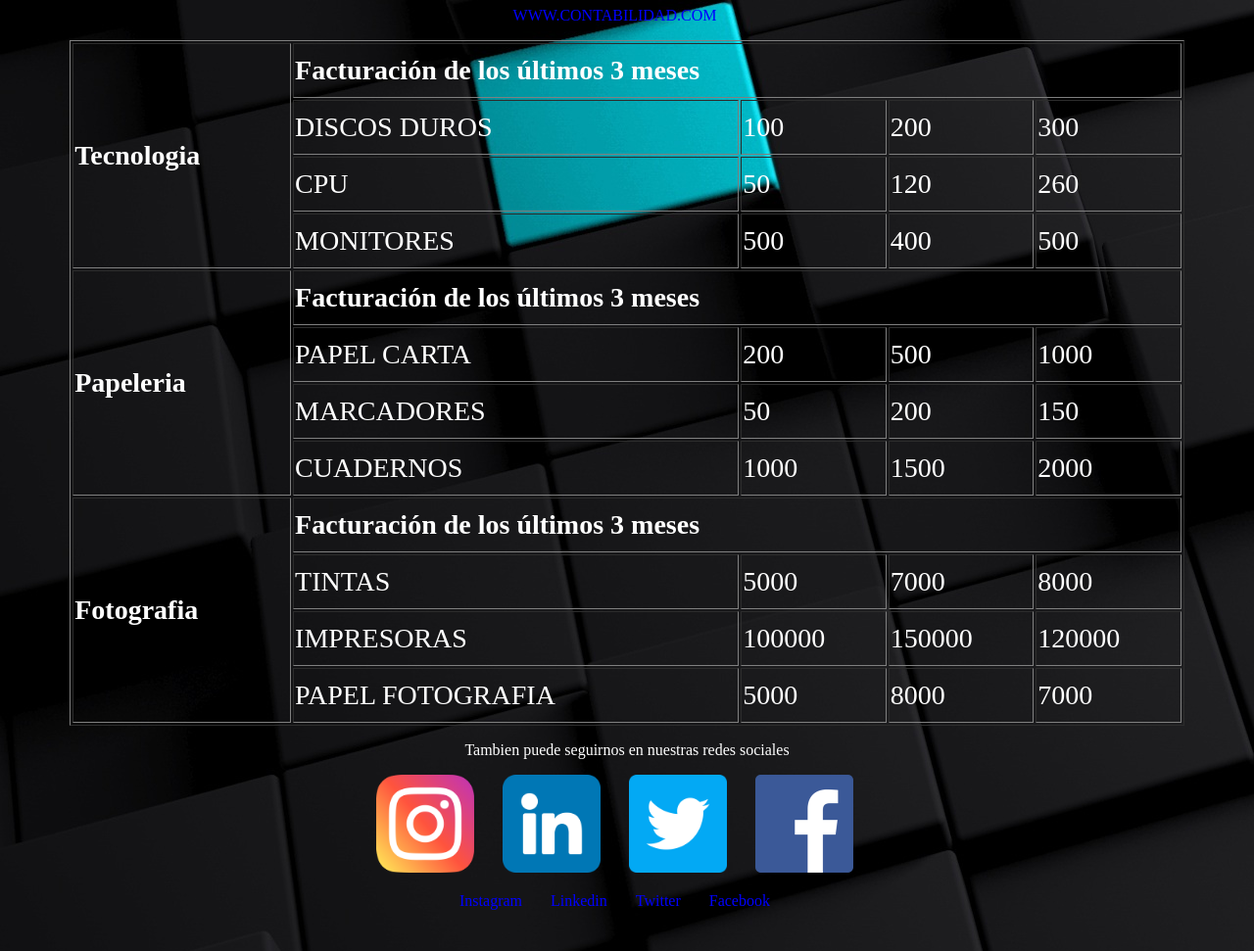
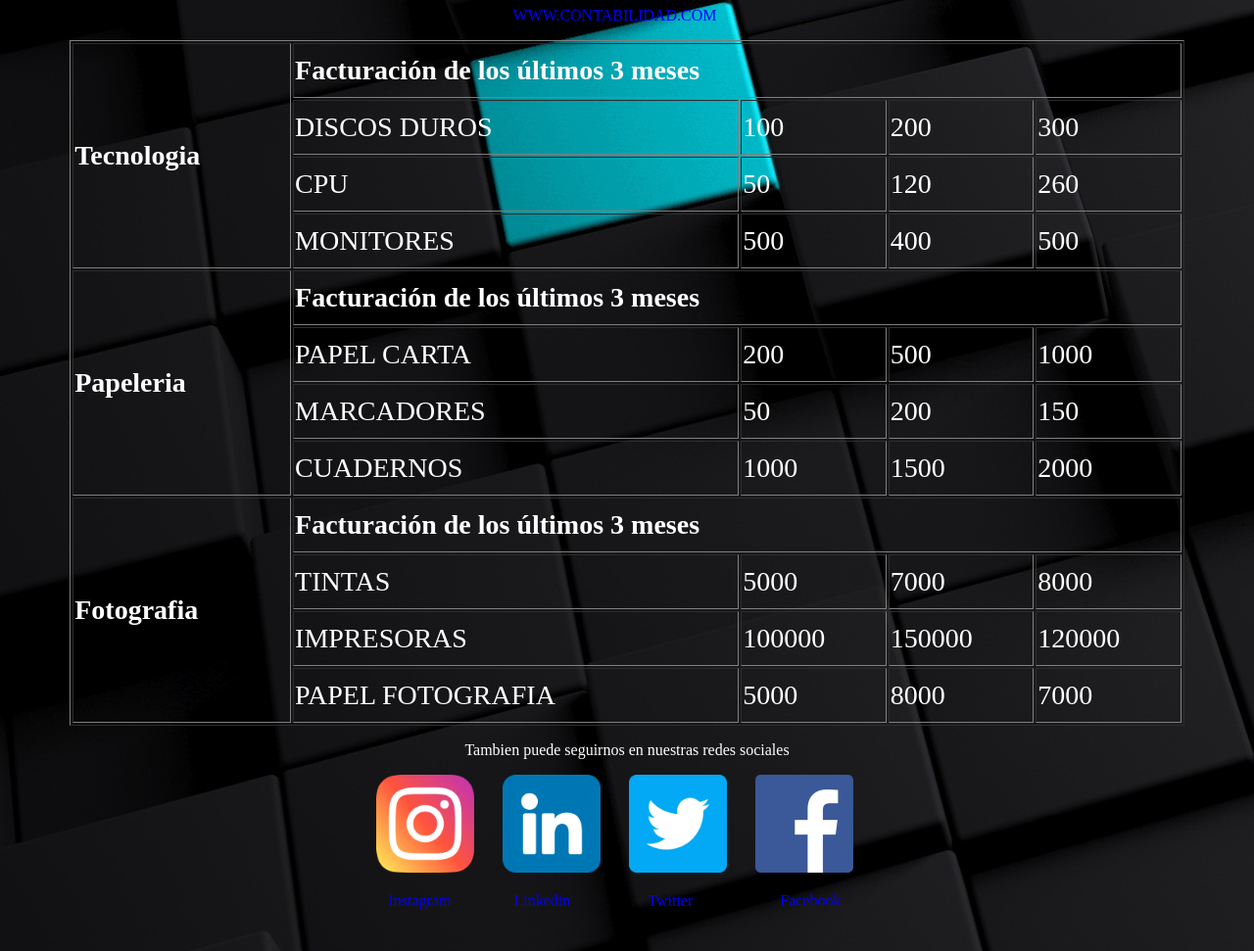
Before and after one commit to aquilezx/aquilezx.github.io, a plain HTML site: page index.html in a window 1280 px wide. Shown: the part 464-1435 px from the top of the page at 98% size. Drawn offline with Linux system fonts and the light colour scheme.

Commit message:
Update index.html

```diff
--- a/index.html
+++ b/index.html
@@ -113,10 +113,10 @@
 		</p>
 
 		<p>
-			<a href="https://www.instagram.com" target="_blank">Instagram </a>
-			<a href="https://www.linkedin.com" target="_blank">Linkedin </a>
-			<a href="https://www.twitter.com" target="_blank">Twitter </a>
-			<a href="https://www.facebook.com" target="_blank">Facebook </a>
+			<a  style="margin-right: 60px" href="https://www.instagram.com" target="_blank">Instagram </a>
+			<a  style="margin-right: 35px" href="https://www.linkedin.com" target="_blank">Linkedin </a>
+			<a  style="margin-left: 40px" href="https://www.twitter.com" target="_blank">Twitter </a>
+			<a  style="margin-left: 60px" href="https://www.facebook.com" target="_blank">Facebook </a>
 		</p>
 		<br>
 
```
